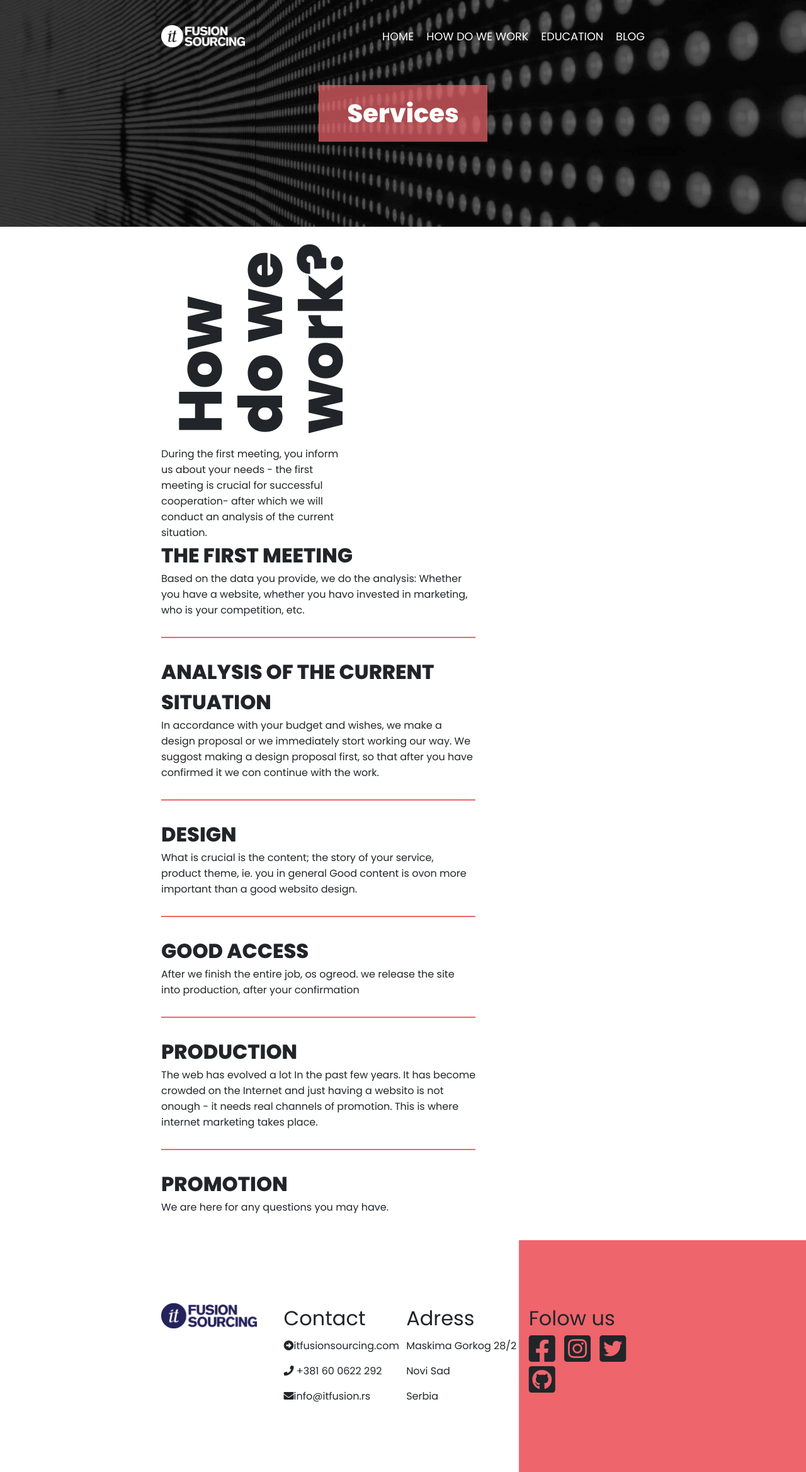
After one commit to zile028/sourcing-frontend, a PHP site: page /servicies.php in a window 1280 px wide. The commit adds this page. Shown: the whole page at 63% size. Run offline with PHP 8.4, Linux system fonts and the light colour scheme.

Commit message:
make partials and services page

```diff
--- a/css/style.css
+++ b/css/style.css
@@ -221,6 +221,24 @@ header hgroup p {
   }
 }
 
+header.headerOther {
+  background-position: center;
+  background-size: cover;
+  background-repeat: no-repeat;
+  -webkit-box-pack: center;
+      -ms-flex-pack: center;
+          justify-content: center;
+  height: 45vh;
+}
+
+header.headerOther h1 {
+  position: relative;
+  font-size: 2.5rem;
+  padding: 25px 45px;
+  line-height: 1;
+  background-color: rgba(238, 102, 108, 0.7);
+}
+
 .education {
   display: -webkit-box;
   display: -ms-flexbox;
@@ -385,6 +403,7 @@ header hgroup p {
 
 .about article:last-child p {
   margin-bottom: 20px;
+  color: #212529;
 }
 
 .about article:last-child div:nth-child(1) {
@@ -394,38 +413,86 @@ header hgroup p {
 }
 
 .about article:last-child div:nth-child(2) {
-  display: -webkit-box;
-  display: -ms-flexbox;
-  display: flex;
-  -ms-flex-wrap: wrap;
-      flex-wrap: wrap;
-  -webkit-box-pack: start;
-      -ms-flex-pack: start;
-          justify-content: flex-start;
-  -webkit-box-align: center;
-      -ms-flex-align: center;
-          align-items: center;
-  -webkit-box-orient: vertical;
-  -webkit-box-direction: normal;
-      -ms-flex-direction: column;
-          flex-direction: column;
+  -webkit-box-flex: 0;
+      -ms-flex: 0 0 20%;
+          flex: 0 0 20%;
+  position: relative;
 }
 
 .about article:last-child div:nth-child(2) h2 {
   display: block;
   color: #212529;
-  text-orientation: revert;
-  -webkit-writing-mode: sideways-lr;
-      -ms-writing-mode: sideways-lr;
-          writing-mode: sideways-lr;
   font-size: 6rem;
-  line-height: 100%;
+  -webkit-transform: rotate(-90deg) translate(-50%, -100%);
+          transform: rotate(-90deg) translate(-50%, -100%);
+  -webkit-transform-origin: center top;
+          transform-origin: center top;
+  position: absolute;
+  left: 0;
+  top: 0;
+  line-height: 1;
 }
 
 .about article:last-child div:nth-child(3) {
   -webkit-box-flex: 0;
       -ms-flex: 0 0 31%;
           flex: 0 0 31%;
+}
+
+.services {
+  display: -webkit-box;
+  display: -ms-flexbox;
+  display: flex;
+  -ms-flex-wrap: wrap;
+      flex-wrap: wrap;
+  -webkit-box-pack: justify;
+      -ms-flex-pack: justify;
+          justify-content: space-between;
+  -webkit-box-align: center;
+      -ms-flex-align: center;
+          align-items: center;
+  -webkit-box-orient: horizontal;
+  -webkit-box-direction: normal;
+      -ms-flex-direction: row;
+          flex-direction: row;
+  padding: 40px 0;
+}
+
+.services aside {
+  -webkit-box-flex: 0;
+      -ms-flex: 0 0 30%;
+          flex: 0 0 30%;
+}
+
+.services aside h2 {
+  font-size: 6rem;
+  color: #212529;
+  -webkit-transform: rotate(-90deg) translate(100%, 0);
+          transform: rotate(-90deg) translate(100%, 0);
+  -webkit-transform-origin: right bottom;
+          transform-origin: right bottom;
+  text-align: left;
+  line-height: 1;
+  margin-bottom: 20px;
+}
+
+.services article {
+  -webkit-box-flex: 0;
+      -ms-flex: 0 0 65%;
+          flex: 0 0 65%;
+}
+
+.services article h3 {
+  color: #212529;
+  font-size: 2rem;
+}
+
+.services article hr {
+  border: none;
+  height: 2px;
+  width: 100%;
+  background: #ee666c;
+  margin: 30px 0;
 }
 
 footer {
--- /dev/null
+++ b/partials/footer.php
@@ -0,0 +1,39 @@
+<footer>
+    <article class="container">
+        <div>
+            <img src="img/logo-plavi.png" alt="">
+        </div>
+        <div>
+            <h2>Contact</h2>
+            <ul>
+                <li><i class="fas fa-arrow-alt-circle-right"></i>itfusionsourcing.com</li>
+                <li><i class="fas fa-phone"></i> +381 60 0622 292</li>
+                <li><i class="fas fa-envelope"></i>info@itfusion.rs</li>
+            </ul>
+        </div>
+        <div>
+            <h2>Adress</h2>
+            <ul>
+                <li>Maskima Gorkog 28/2 </li>
+                <li>Novi Sad</li>
+                <li>Serbia</li>
+            </ul>
+        </div>
+        <div>
+            <h2>Folow us</h2>
+            <i class="fab fa-facebook-square"></i>
+            <i class="fab fa-instagram-square"></i>
+            <i class="fab fa-twitter-square"></i>
+            <i class="fab fa-github-square"></i>
+        </div>
+    </article>
+</footer>
+
+
+<script src="https://cdnjs.cloudflare.com/ajax/libs/jquery/3.6.0/jquery.min.js"></script>
+<script src="https://cdn.jsdelivr.net/npm/typed.js@2.0.12"></script>
+<script src="js/owl.carousel.min.js"></script>
+<script src="js/main.js"></script>
+</body>
+
+</html>
--- /dev/null
+++ b/partials/headerOther.php
@@ -0,0 +1,30 @@
+<!doctype html>
+<html lang="en">
+
+<head>
+    <!-- Required meta tags -->
+    <meta charset="utf-8">
+    <meta name="viewport" content="width=device-width, initial-scale=1, shrink-to-fit=no">
+
+    <!-- Font Awesome -->
+    <link rel="stylesheet" href="https://cdnjs.cloudflare.com/ajax/libs/font-awesome/5.15.3/css/all.min.css" />
+
+    <!-- Animate JS -->
+    <link rel="stylesheet" href="https://cdnjs.cloudflare.com/ajax/libs/animate.css/4.1.1/animate.min.css" />
+
+    <!-- owl.carousel -->
+    <link rel="stylesheet" href="css/owl.carousel.min.css">
+    <link rel="stylesheet" href="css/owl.theme.default.min.css">
+
+    <title>It Fusion Sourcing</title>
+    <link rel="stylesheet" href="css/style.css">
+</head>
+
+<body>
+    <header class="headerOther">
+        <?php include "navigation.php";?>
+
+        <?php echo $title ?>
+
+
+    </header>
--- /dev/null
+++ b/partials/navigation.php
@@ -0,0 +1,9 @@
+<nav>
+    <a href="index.php" class="logo"><img src="img/logo-beli.png" alt=""></a>
+    <ul>
+        <li><a href="index.php">home</a></li>
+        <li><a href="servicies.php">how do we work</a></li>
+        <li><a href="">education</a></li>
+        <li><a href="">blog</a></li>
+    </ul>
+</nav>
--- a/sass/style.scss
+++ b/sass/style.scss
@@ -85,6 +85,18 @@ header {
             @media (max-width: 767px) {
                 font-size: 1rem;
             }
+        }
+    }
+    &.headerOther {
+        @include bgBasic(center, cover);
+        justify-content: center;
+        height: 45vh;
+        h1 {
+            position: relative;
+            font-size: 2.5rem;
+            padding: 25px 45px;
+            line-height: 1;
+            background-color: rgba($secondaryColor, 0.7);
         }
     }
 }
@@ -194,28 +206,63 @@ header {
             align-items: flex-start;
             p {
                 margin-bottom: 20px;
-                $color: $black;
+                color: $black;
             }
             div {
                 &:nth-child(1) {
                     flex: 0 0 40%;
                 }
                 &:nth-child(2) {
-                    @include flex(flex-start, center, column);
-
+                    //@include flex(flex-start, center, column);
+                    flex: 0 0 20%;
+                    position: relative;
                     h2 {
                         display: block;
-                        color: $black;
-                        text-orientation: revert;
-                        writing-mode: sideways-lr;
+                        color: #212529;
                         font-size: 6rem;
-                        line-height: 100%;
+                        transform: rotate(-90deg) translate(-50%, -100%);
+                        transform-origin: center top;
+                        position: absolute;
+                        left: 0;
+                        top: 0;
+                        line-height: 1;
                     }
                 }
                 &:nth-child(3) {
                     flex: 0 0 31%;
                 }
             }
+        }
+    }
+}
+// services
+.services {
+    @include flex(space-between, center);
+    padding: $py;
+    aside {
+        flex: 0 0 30%;
+        h2 {
+            font-size: 6rem;
+            color: $black;
+            transform: rotate(-90deg) translate(100%, 0);
+            transform-origin: right bottom;
+            text-align: left;
+            line-height: 1;
+            margin-bottom: 20px;
+        }
+    }
+    article {
+        flex: 0 0 65%;
+        h3 {
+            color: $black;
+            font-size: 2rem;
+        }
+        hr {
+            border: none;
+            height: 2px;
+            width: 100%;
+            background: $secondaryColor;
+            margin: 30px 0;
         }
     }
 }
--- /dev/null
+++ b/servicies.php
@@ -0,0 +1,44 @@
+<?php
+    $title = '"<h1>Services</h1>"';
+    include "partials/headerOther.php";
+?>
+<section class="services container">
+    <aside>
+        <h2>How<br>do we<br>work?</h2>
+        <p>During the first meeting, you inform us about your needs - the first meeting is crucial for successful
+            cooperation- after which we will conduct an analysis of the current situation.</p>
+    </aside>
+    <article>
+
+        <h3>THE FIRST MEETING</h3>
+        <p>Based on the data you provide, we do the analysis: Whether you have a website, whether you havo invested in
+            marketing, who is your competition, etc.</p>
+        <hr>
+        <h3>ANALYSIS OF THE CURRENT SITUATION</h3>
+        <p>In accordance with your budget and wishes, we make a design proposal or we immediately stort working our way.
+            We
+            suggost making a design proposal first, so that after you have confirmed it we con continue with the work.
+        </p>
+        <hr>
+        <h3>DESIGN</h3>
+        <p>What is crucial is the content; the story of your service, product theme, ie. you in general Good content is
+            ovon more important than a good websito design.</p>
+        <hr>
+        <h3>GOOD ACCESS</h3>
+        <p> After we finish the entire job, os ogreod. we release the site into production, after your confirmation</p>
+        <hr>
+        <h3>PRODUCTION</h3>
+        <p>The web has evolved a lot In the past few years. It has become crowded on the Internet and just having a
+            websito
+            is not onough - it needs real channels of promotion. This is where internet marketing takes place.</p>
+        <hr>
+        <h3>PROMOTION</h3>
+        <p>We are here for any questions you may have.</p>
+    </article>
+
+</section>
+
+<!-- footer -->
+<?php
+include "partials/footer.php";
+?>
```
Also changed, not shown: index.php (+2 -80 lines), partials/headerIndex.php (added, +33 -0 lines), 1 other file.
